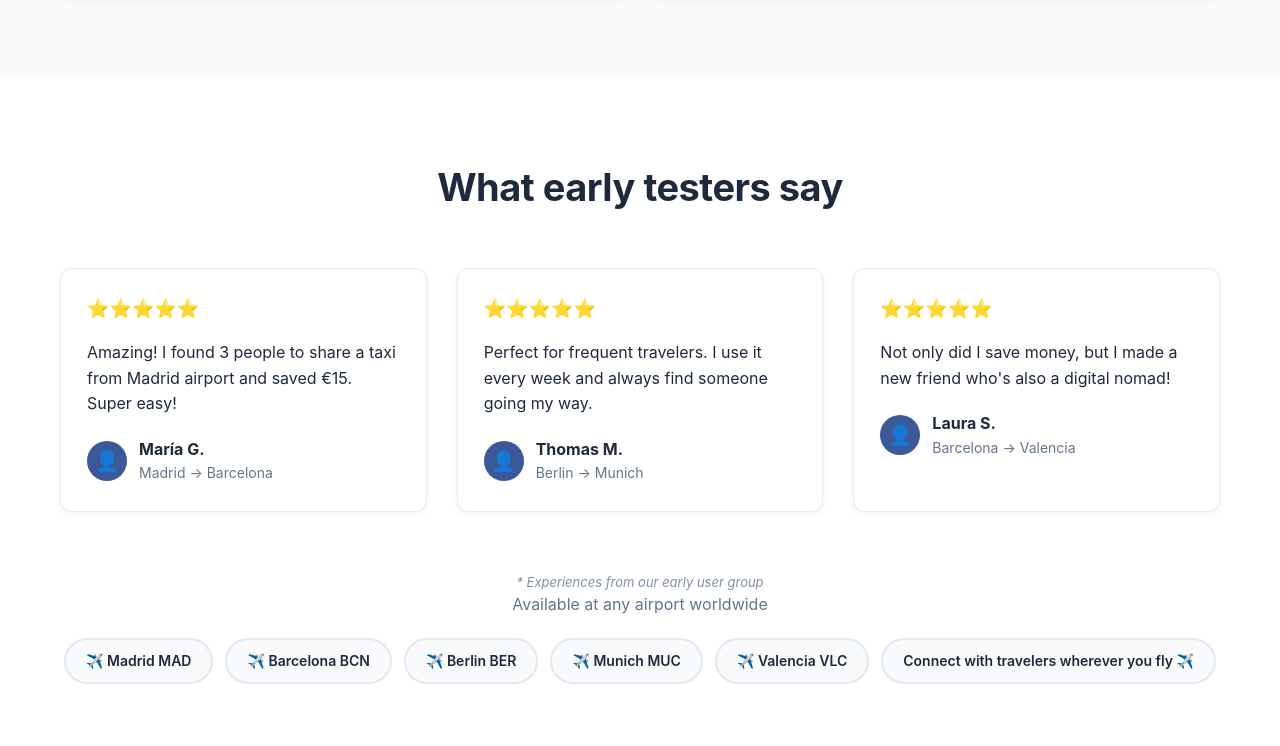
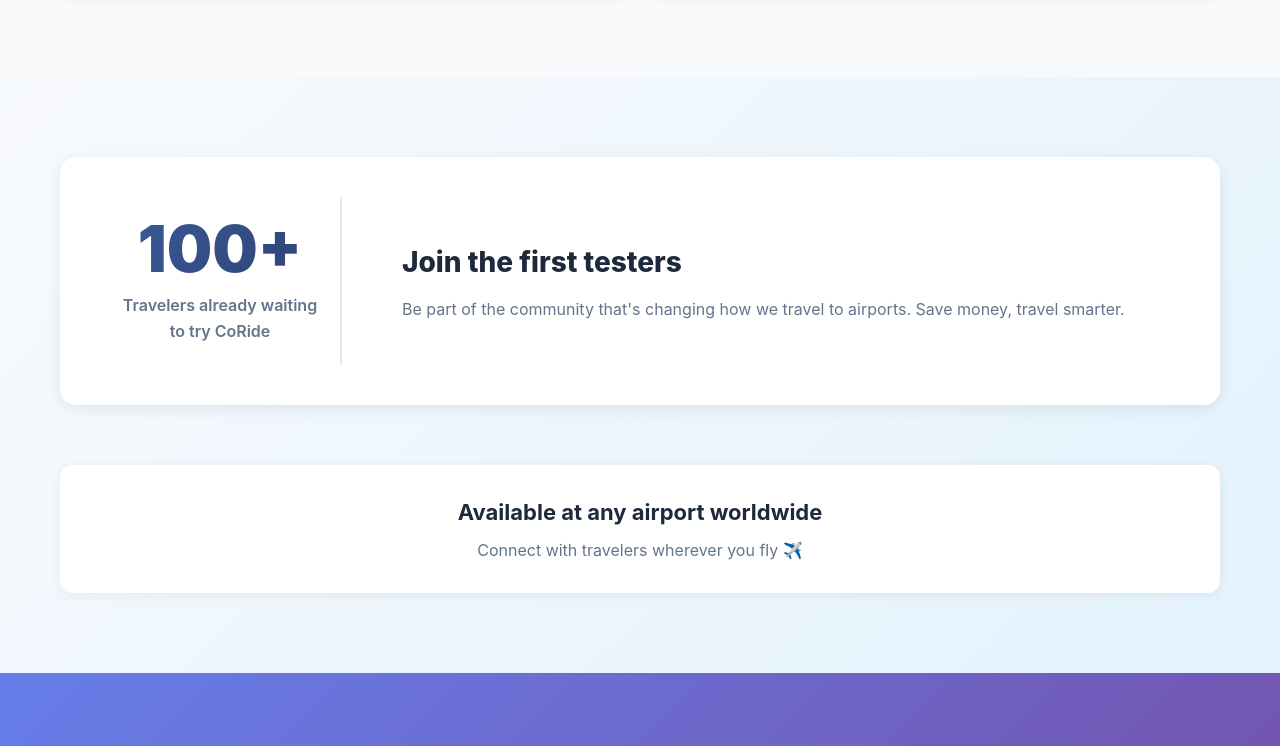
Before and after one commit to Richarddigo/coride_landingpage, a website: page index.html in a window 1280 px wide. Shown: the part 2914-3660 px from the top of the page. Drawn offline with nearby package versions, Linux system fonts and the light colour scheme.

Commit message:
✨ Renombra la sección de testimonios a "Prueba Social" y actualiza el contenido y estilos relacionados. Mejora la versión de los archivos CSS y JavaScript.

```diff
--- a/index.html
+++ b/index.html
@@ -18,7 +18,7 @@
 
     <title>CoRide - Share airport rides and split costs</title>
     <link rel="icon" type="image/svg+xml" href="assets/images/mountain_black.svg">
-    <link rel="stylesheet" href="styles.css?v=18.0">
+    <link rel="stylesheet" href="styles.css?v=19.0">
     <link rel="preconnect" href="https://fonts.googleapis.com">
     <link rel="preconnect" href="https://fonts.gstatic.com" crossorigin>
     <link href="https://fonts.googleapis.com/css2?family=Inter:wght@300;400;600;700;800&display=swap" rel="stylesheet">
@@ -201,55 +201,21 @@
     </section>
 
     <!-- Social Proof -->
-    <section class="testimonials">
+    <section class="social-proof">
         <div class="container">
-            <h2 class="section-title" data-translate="testimonials.title">What early testers say</h2>
-            <div class="testimonials-grid">
-                <div class="testimonial-card">
-                    <div class="testimonial-rating">⭐⭐⭐⭐⭐</div>
-                    <p class="testimonial-text" data-translate="testimonials.t1.text">"Amazing! I found 3 people to share a taxi from Madrid airport and saved €15. Super easy!"</p>
-                    <div class="testimonial-author">
-                        <div class="testimonial-avatar">👤</div>
-                        <div>
-                            <div class="testimonial-name" data-translate="testimonials.t1.name">María G.</div>
-                            <div class="testimonial-detail" data-translate="testimonials.t1.detail">Madrid → Barcelona</div>
-                        </div>
-                    </div>
+            <div class="social-proof-content">
+                <div class="social-proof-stat">
+                    <div class="social-proof-number">100+</div>
+                    <p class="social-proof-text" data-translate="socialProof.travelers">Travelers already waiting to try CoRide</p>
                 </div>
-                <div class="testimonial-card">
-                    <div class="testimonial-rating">⭐⭐⭐⭐⭐</div>
-                    <p class="testimonial-text" data-translate="testimonials.t2.text">"Perfect for frequent travelers. I use it every week and always find someone going my way."</p>
-                    <div class="testimonial-author">
-                        <div class="testimonial-avatar">👤</div>
-                        <div>
-                            <div class="testimonial-name" data-translate="testimonials.t2.name">Thomas M.</div>
-                            <div class="testimonial-detail" data-translate="testimonials.t2.detail">Berlin → Munich</div>
-                        </div>
-                    </div>
-                </div>
-                <div class="testimonial-card">
-                    <div class="testimonial-rating">⭐⭐⭐⭐⭐</div>
-                    <p class="testimonial-text" data-translate="testimonials.t3.text">"Not only did I save money, but I made a new friend who's also a digital nomad!"</p>
-                    <div class="testimonial-author">
-                        <div class="testimonial-avatar">👤</div>
-                        <div>
-                            <div class="testimonial-name" data-translate="testimonials.t3.name">Laura S.</div>
-                            <div class="testimonial-detail" data-translate="testimonials.t3.detail">Barcelona → Valencia</div>
-                        </div>
-                    </div>
+                <div class="social-proof-message">
+                    <h3 class="social-proof-title" data-translate="socialProof.title">Join the first testers</h3>
+                    <p class="social-proof-subtitle" data-translate="socialProof.subtitle">Be part of the community that's changing how we travel to airports. Save money, travel smarter.</p>
                 </div>
             </div>
-            <p class="testimonials-disclaimer" data-translate="testimonials.disclaimer">* Experiences from our early user group</p>
             <div class="airports-supported">
-                <p class="airports-label" data-translate="testimonials.airports">Currently testing in:</p>
-                <div class="airport-tags">
-                    <span class="airport-tag">✈️ Madrid MAD</span>
-                    <span class="airport-tag">✈️ Barcelona BCN</span>
-                    <span class="airport-tag">✈️ Berlin BER</span>
-                    <span class="airport-tag">✈️ Munich MUC</span>
-                    <span class="airport-tag">✈️ Valencia VLC</span>
-                    <span class="airport-tag" data-translate="testimonials.more">+ more coming</span>
-                </div>
+                <p class="airports-label" data-translate="socialProof.airports">Available at any airport worldwide</p>
+                <p class="airports-sublabel" data-translate="socialProof.airportsDetail">Connect with travelers wherever you fly ✈️</p>
             </div>
         </div>
     </section>
@@ -370,8 +336,8 @@
 
     <!-- Scripts -->
     <script src="supabase-config.js"></script>
-    <script src="translations.js?v=18.0"></script>
-    <script src="app.js?v=18.0"></script>
+    <script src="translations.js?v=19.0"></script>
+    <script src="app.js?v=19.0"></script>
 
     <!-- Google Analytics (replace with your ID) -->
     <script async src="https://www.googletagmanager.com/gtag/js?id=G-XXXXXXXXXX"></script>
--- a/styles.css
+++ b/styles.css
@@ -601,105 +601,88 @@
     font-size: 16px;
 }
 
-/* Testimonials */
-.testimonials {
+/* Social Proof */
+.social-proof {
     padding: 80px 0;
-    background: white;
+    background: linear-gradient(135deg, #f8fafc 0%, #e3f2fd 100%);
 }
 
-.testimonials-grid {
-    display: grid;
-    grid-template-columns: repeat(3, 1fr);
-    gap: 30px;
-    margin-bottom: 60px;
-}
-
-.testimonial-card {
-    background: white;
-    padding: 26px;
-    border-radius: 12px;
-    border: 1px solid rgba(0, 0, 0, 0.08);
-    box-shadow: 0 2px 6px rgba(0, 0, 0, 0.06);
-    transition: all 0.2s ease;
-}
-
-.testimonial-card:hover {
-    box-shadow: 0 4px 12px rgba(0, 0, 0, 0.1);
-}
-
-.testimonial-rating {
-    margin-bottom: 16px;
-    font-size: 18px;
-}
-
-.testimonial-text {
-    color: var(--dark);
-    font-size: 16px;
-    margin-bottom: 20px;
-    line-height: 1.6;
-}
-
-.testimonial-author {
-    display: flex;
-    align-items: center;
-    gap: 12px;
-}
-
-.testimonial-avatar {
-    width: 40px;
-    height: 40px;
-    background: var(--primary);
-    border-radius: 50%;
+.social-proof-content {
     display: flex;
     align-items: center;
     justify-content: center;
-    font-size: 20px;
+    gap: 60px;
+    margin-bottom: 60px;
+    padding: 40px;
+    background: white;
+    border-radius: 16px;
+    box-shadow: 0 4px 16px rgba(0, 0, 0, 0.08);
 }
 
-.testimonial-name {
-    font-weight: 700;
-    color: var(--dark);
+.social-proof-stat {
+    text-align: center;
+    padding: 20px;
+    border-right: 2px solid var(--border);
 }
 
-.testimonial-detail {
-    font-size: 14px;
-    color: var(--gray);
+.social-proof-number {
+    font-size: 64px;
+    font-weight: 900;
+    color: var(--primary);
+    line-height: 1;
+    margin-bottom: 12px;
+    background: linear-gradient(135deg, var(--primary) 0%, #2d4373 100%);
+    -webkit-background-clip: text;
+    -webkit-text-fill-color: transparent;
+    background-clip: text;
 }
 
-.testimonials-disclaimer {
-    text-align: center;
-    font-size: 13px;
+.social-proof-text {
+    font-size: 16px;
     color: var(--gray);
-    font-style: italic;
-    margin-top: 40px;
-    opacity: 0.8;
+    font-weight: 600;
+    max-width: 200px;
+    margin: 0;
+}
+
+.social-proof-message {
+    flex: 1;
+    text-align: left;
+}
+
+.social-proof-title {
+    font-size: 28px;
+    font-weight: 800;
+    color: var(--dark);
+    margin-bottom: 12px;
+}
+
+.social-proof-subtitle {
+    font-size: 16px;
+    color: var(--gray);
+    line-height: 1.6;
+    margin: 0;
 }
 
 .airports-supported {
     text-align: center;
+    padding: 30px;
+    background: white;
+    border-radius: 12px;
+    box-shadow: 0 2px 12px rgba(0, 0, 0, 0.06);
 }
 
 .airports-label {
+    font-size: 22px;
+    font-weight: 700;
+    color: var(--dark);
+    margin-bottom: 8px;
+}
+
+.airports-sublabel {
     font-size: 16px;
     color: var(--gray);
-    margin-bottom: 20px;
-}
-
-.airport-tags {
-    display: flex;
-    flex-wrap: wrap;
-    gap: 12px;
-    justify-content: center;
-}
-
-.airport-tag {
-    background: var(--light);
-    padding: 10px 20px;
-    border-radius: 25px;
-    font-size: 14px;
-    font-weight: 600;
-    color: var(--dark);
-    border: 2px solid var(--border);
+    margin: 0;
 }
 
 /* CTA Section */
@@ -1233,6 +1216,35 @@
         font-size: 20px;
     }
 
+    .social-proof-content {
+        flex-direction: column;
+        gap: 30px;
+        padding: 30px 20px;
+    }
+
+    .social-proof-stat {
+        border-right: none;
+        border-bottom: 2px solid var(--border);
+        padding-bottom: 20px;
+    }
+
+    .social-proof-number {
+        font-size: 48px;
+    }
+
+    .social-proof-title {
+        font-size: 24px;
+        text-align: center;
+    }
+
+    .social-proof-message {
+        text-align: center;
+    }
+
+    .airports-label {
+        font-size: 18px;
+    }
+
     .nav {
         flex-wrap: wrap;
         gap: 10px;
--- a/translations.js
+++ b/translations.js
@@ -52,26 +52,12 @@
                 desc: "Every user verified through flight booking. Only real passengers from your exact flight — no random strangers."
             }
         },
-        testimonials: {
-            title: "What early testers say",
-            t1: {
-                text: "Amazing! I found 3 people to share a taxi from Madrid airport and saved €15. Super easy!",
-                name: "María G.",
-                detail: "Madrid → Barcelona"
-            },
-            t2: {
-                text: "Perfect for frequent travelers. I use it every week and always find someone going my way.",
-                name: "Thomas M.",
-                detail: "Berlin → Munich"
-            },
-            t3: {
-                text: "Not only did I save money, but I made a new friend who's also a digital nomad!",
-                name: "Laura S.",
-                detail: "Barcelona → Valencia"
-            },
+        socialProof: {
+            travelers: "Travelers already waiting to try CoRide",
+            title: "Join the first testers",
+            subtitle: "Be part of the community that's changing how we travel to airports. Save money, travel smarter.",
             airports: "Available at any airport worldwide",
-            more: "Connect with travelers wherever you fly ✈️",
-            disclaimer: "* Experiences from our early user group"
+            airportsDetail: "Connect with travelers wherever you fly ✈️"
         },
         cta: {
             title: "Be One of the First 50 Beta Testers",
@@ -163,26 +149,12 @@
                 desc: "Usuarios verificados mediante reserva de vuelo. Solo pasajeros reales de tu vuelo exacto — sin desconocidos aleatorios."
             }
         },
-        testimonials: {
-            title: "Qué dicen los primeros testers",
-            t1: {
-                text: "¡Increíble! Encontré a 3 personas para compartir taxi desde el aeropuerto de Madrid y ahorré 15€. ¡Súper fácil!",
-                name: "María G.",
-                detail: "Madrid → Barcelona"
-            },
-            t2: {
-                text: "Perfecto para viajeros frecuentes. Lo uso cada semana y siempre encuentro a alguien que va en mi dirección.",
-                name: "Thomas M.",
-                detail: "Berlín → Múnich"
-            },
-            t3: {
-                text: "No solo ahorré dinero, ¡hice un nuevo amigo que también es nómada digital!",
-                name: "Laura S.",
-                detail: "Barcelona → Valencia"
-            },
+        socialProof: {
+            travelers: "Viajeros ya esperando para probar CoRide",
+            title: "Únete a los primeros testers",
+            subtitle: "Forma parte de la comunidad que está cambiando cómo viajamos a los aeropuertos. Ahorra dinero, viaja más inteligente.",
             airports: "Disponible en cualquier aeropuerto del mundo",
-            more: "Conecta con viajeros dondequiera que vueles ✈️",
-            disclaimer: "* Experiencias de nuestro grupo inicial de usuarios"
+            airportsDetail: "Conecta con viajeros dondequiera que vueles ✈️"
         },
         cta: {
             title: "Sé Uno de los Primeros 50 Beta Testers",
@@ -274,26 +246,12 @@
                 desc: "Nutzer verifiziert durch Flugbuchung. Nur echte Passagiere deines exakten Flugs — keine zufälligen Fremden."
             }
         },
-        testimonials: {
-            title: "Was erste Tester sagen",
-            t1: {
-                text: "Fantastisch! Ich fand 3 Leute, um ein Taxi vom Flughafen Madrid zu teilen und sparte 15€. Super einfach!",
-                name: "María G.",
-                detail: "Madrid → Barcelona"
-            },
-            t2: {
-                text: "Perfekt für Vielreisende. Ich nutze es jede Woche und finde immer jemanden, der in meine Richtung fährt.",
-                name: "Thomas M.",
-                detail: "Berlin → München"
-            },
-            t3: {
-                text: "Ich habe nicht nur Geld gespart, sondern auch einen neuen Freund gefunden, der auch digitaler Nomade ist!",
-                name: "Laura S.",
-                detail: "Barcelona → Valencia"
-            },
+        socialProof: {
+            travelers: "Reisende warten bereits darauf, CoRide auszuprobieren",
+            title: "Werde einer der ersten Tester",
+            subtitle: "Sei Teil der Community, die verändert, wie wir zu Flughäfen reisen. Spare Geld, reise smarter.",
             airports: "Verfügbar an jedem Flughafen weltweit",
-            more: "Verbinde dich mit Reisenden, wo auch immer du fliegst ✈️",
-            disclaimer: "* Erfahrungen aus unserer frühen Nutzergruppe"
+            airportsDetail: "Verbinde dich mit Reisenden, wo auch immer du fliegst ✈️"
         },
         cta: {
             title: "Werde Einer der Ersten 50 Beta-Tester",
```
